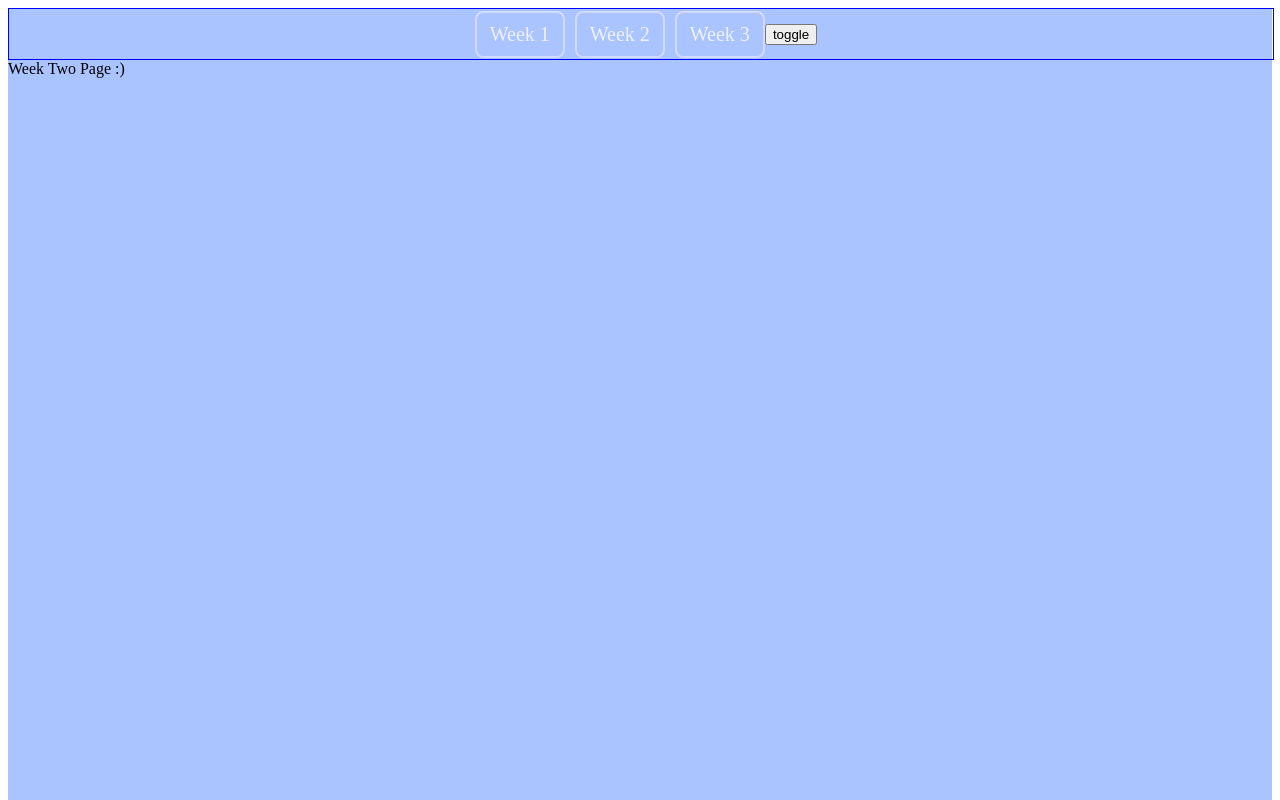
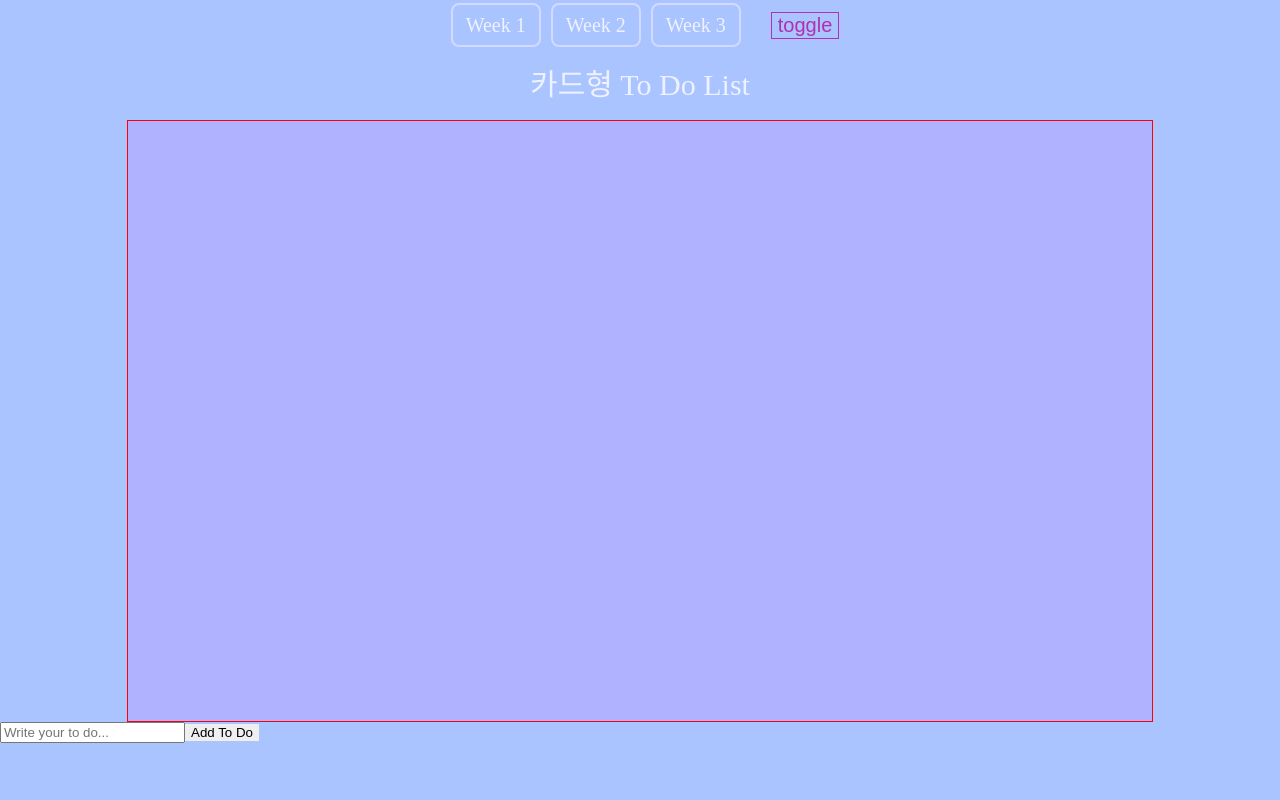
Before and after one commit to PastelBlue4/react_study, a React (Create React App) app: page /weektwo in a window 1280 px wide. Shown: the top 800 px of the page. Built offline with nearby package versions, Linux system fonts and the light colour scheme.

Commit message:
[feat] card view todolist done :)

```diff
--- a/package.json
+++ b/package.json
@@ -11,6 +11,7 @@
     "react-router-dom": "^6.4.2",
     "react-scripts": "5.0.1",
     "styled-components": "^5.3.6",
+    "styled-reset": "^4.4.2",
     "web-vitals": "^2.1.4"
   },
   "scripts": {
--- a/src/App.js
+++ b/src/App.js
@@ -19,7 +19,7 @@ const ButtonContainer = styled.div`
   display: flex;
   justify-content: center;
   align-items: center;
-  border: 1px solid blue;
+  margin-bottom: 20px;
 `;
 
 const LinkButton = styled(Link)`
@@ -34,6 +34,14 @@ const LinkButton = styled(Link)`
   margin-bottom: 10px;
 `;
 
+const DarkModeButton = styled.button`
+  margin-left: 30px;
+  font-size: 20px;
+  color: ${(props) => props.theme.toggleModeTextColor};
+  border: ${(props) => props.theme.toggleModeTextColor}, 1px solid;
+  background-color: ${(props) => props.theme.bgColor};
+`;
+
 function App() {
   const [isDarkMode, setIsDarkMode] = useState(false);
 
@@ -44,7 +52,9 @@ function App() {
           <LinkButton to="/">Week 1</LinkButton>
           <LinkButton to="weektwo">Week 2</LinkButton>
           <LinkButton to="weekthree">Week 3</LinkButton>
-          <button onClick={() => setIsDarkMode((prev) => !prev)}>toggle</button>
+          <DarkModeButton onClick={() => setIsDarkMode((prev) => !prev)}>
+            toggle
+          </DarkModeButton>
         </ButtonContainer>
 
         <Routes>
--- a/src/index.js
+++ b/src/index.js
@@ -6,18 +6,24 @@ import { createGlobalStyle } from "styled-components";
 
 const GlobalStyle = createGlobalStyle`
 @import url('https://fonts.googleapis.com/css2?family=Source+Sans+Pro:wght@300;400&display=swap');
+/* http://meyerweb.com/eric/tools/css/reset/
+   v2.0 | 20110126
+   License: none (public domain)
+*/
+
+
 html, body, div, span, applet, object, iframe,
 h1, h2, h3, h4, h5, h6, p, blockquote, pre,
 a, abbr, acronym, address, big, cite, code,
 del, dfn, em, img, ins, kbd, q, s, samp,
 small, strike, strong, sub, sup, tt, var,
 b, u, i, center,
-dl, dt, dd, menu, ol, ul, li,
+dl, dt, dd, ol, ul, li,
 fieldset, form, label, legend,
 table, caption, tbody, tfoot, thead, tr, th, td,
 article, aside, canvas, details, embed,
 figure, figcaption, footer, header, hgroup,
-main, menu, nav, output, ruby, section, summary,
+menu, nav, output, ruby, section, summary,
 time, mark, audio, video {
 	margin: 0;
 	padding: 0;
@@ -28,18 +34,13 @@ time, mark, audio, video {
 }
 /* HTML5 display-role reset for older browsers */
 article, aside, details, figcaption, figure,
-footer, header, hgroup, main, menu, nav, section {
+footer, header, hgroup, menu, nav, section {
 	display: block;
-}
-/* HTML5 hidden-attribute fix for newer browsers */
-*[hidden] {
-    display: none;
 }
 body {
 	line-height: 1;
-
 }
-menu, ol, ul {
+ol, ul {
 	list-style: none;
 }
 blockquote, q {
@@ -54,19 +55,20 @@ table {
 	border-collapse: collapse;
 	border-spacing: 0;
 }
-* {
-  box-sizing: border-box;
+a {
+  text-decoration:none;
 }
 
-a {
-  text-decoration:none;
+button {
+  outline: 0;
+  border: 0;
 }
 `;
 
 const root = ReactDOM.createRoot(document.getElementById("root"));
 root.render(
   <BrowserRouter>
-    <createGlobalStyle />
+    <GlobalStyle />
     <App />
   </BrowserRouter>
 );
--- a/src/theme.js
+++ b/src/theme.js
@@ -1,13 +1,15 @@
 export const defaultTheme = {
   textColor: "#EEF1FF",
   bgColor: "#AAC4FF",
-  pontColor1: "#D2DAFF",
-  pontColor2: "#B1B2FF",
+  pointColor1: "#D2DAFF",
+  pointColor2: "#B1B2FF",
+  toggleModeTextColor: "#B030B0",
 };
 
 export const darkTheme = {
   textColor: "#B030B0",
   bgColor: "#202040",
-  pontColor1: "#202060",
-  pontColor2: "#602080",
+  pointColor1: "#202060",
+  pointColor2: "#602080",
+  toggleModeTextColor: "#EEF1FF",
 };
--- a/src/week1/components/Clock.js
+++ b/src/week1/components/Clock.js
@@ -9,20 +9,21 @@ function Clock() {
   `;
 
   const ClockGroup = styled.div`
-    border: solid 1px black;
-    width: 30%;
+    width: 100%;
     height: 30%;
+    display: flex;
+    justify-content: center;
   `;
 
+  const GropContainer = styled.div``;
+
   const Title = styled.h1`
-    font-weight: 500;
+    font-weight: 600;
     margin-top: 20px;
-    margin-left: 15px;
-    font-size: 30px;
+    font-size: 35px;
   `;
   const Time = styled.h2`
     font-size: 20px;
-    margin-left: 15px;
     margin-top: 10px;
   `;
 
@@ -38,8 +39,10 @@ function Clock() {
     <>
       <ClockContainer>
         <ClockGroup>
-          <Title>React clock</Title>
-          <Time>현재 시간: {time}</Time>
+          <GropContainer>
+            <Title>React clock</Title>
+            <Time>현재 시간: {time}</Time>
+          </GropContainer>
         </ClockGroup>
       </ClockContainer>
     </>
--- a/src/week1/components/CommentList.js
+++ b/src/week1/components/CommentList.js
@@ -1,4 +1,3 @@
-import styled from "styled-components";
 import Comment from "./Comment";
 
 const comments = [
@@ -8,7 +7,6 @@ const comments = [
 ];
 
 function CommentList() {
-  const List = styled.div``;
   return (
     <div>
       {comments.map((comments) => {
--- a/src/week1/page/WeekOne.js
+++ b/src/week1/page/WeekOne.js
@@ -8,7 +8,6 @@ function WeekOne() {
     display: flex;
     justify-content: center;
     flex-direction: column;
-    border: solid red 1px;
     color: ${(props) => props.theme.textColor};
   `;
 
--- /dev/null
+++ b/src/week2/components/Card.js
@@ -0,0 +1,47 @@
+import styled from "styled-components";
+import IDK from "/Users/romuru/Desktop/project/react-study/src/week2/image/IDK.png";
+
+function Card(props) {
+  const CardContainer = styled.div`
+    width: 22rem;
+    height: 200px;
+    margin: 10px;
+    background-color: ${(props) => props.theme.pointColor1};
+  `;
+  const ImgContainer = styled.div`
+    width: auto;
+    height: auto;
+    display: flex;
+    justify-content: center;
+  `;
+
+  const Image = styled.img`
+    width: 220px;
+    height: 160px;
+    margin-top: -10px;
+  `;
+
+  const TextContainer = styled.div`
+    display: flex;
+    justify-content: center;
+    width: auto;
+    height: auto;
+  `;
+  const Text = styled.span`
+    font-size: 30px;
+    color: ${(props) => props.theme.textColor};
+  `;
+
+  return (
+    <CardContainer>
+      <ImgContainer>
+        <Image src={IDK} />
+      </ImgContainer>
+      <TextContainer>
+        <Text>{props.item}</Text>
+      </TextContainer>
+    </CardContainer>
+  );
+}
+
+export default Card;
--- /dev/null
+++ b/src/week2/components/TodoList.js
@@ -0,0 +1,67 @@
+import { useState } from "react";
+import styled from "styled-components";
+import Card from "./Card";
+
+const Title = styled.h1`
+  display: flex;
+  justify-content: center;
+  width: 100%;
+  font-size: 30px;
+  font-weight: 500;
+  color: ${(props) => props.theme.textColor};
+  margin-bottom: 20px;
+`;
+const OutPutContainer = styled.div`
+  width: 100%;
+  display: flex;
+  justify-content: center;
+`;
+
+const ToDoListContainer = styled.div`
+  width: 80%;
+  height: 600px;
+  display: grid;
+  grid-template-columns: 1fr 1fr 1fr;
+  grid-template-rows: 1fr 1fr;
+  row-gap: 5px;
+  column-gap: 3px;
+  border: red 1px solid;
+  background-color: ${(props) => props.theme.pointColor2};
+`;
+
+function ToDoList() {
+  const [toDo, setToDo] = useState("");
+  const [toDos, setToDos] = useState([]);
+  const onChange = (event) => setToDo(event.target.value);
+  const onSubmit = (event) => {
+    event.preventDefault();
+    if (toDo === "") {
+      return;
+    }
+    setToDos((currentArray) => [...currentArray, toDo]);
+    setToDo("");
+  };
+  return (
+    <>
+      <Title>카드형 To Do List</Title>
+      <OutPutContainer>
+        <ToDoListContainer>
+          {toDos.map((item, index) => (
+            <Card key={index} item={item} />
+          ))}
+        </ToDoListContainer>
+      </OutPutContainer>
+
+      <form onSubmit={onSubmit}>
+        <input
+          onChange={onChange}
+          value={toDo}
+          type="text"
+          placeholder="Write your to do..."
+        />
+        <button>Add To Do</button>
+      </form>
+    </>
+  );
+}
+export default ToDoList;
--- a/src/week2/page/WeekTwo.js
+++ b/src/week2/page/WeekTwo.js
@@ -1,7 +1,9 @@
+import ToDoList from "../components/TodoList";
+
 function WeekTwo() {
   return (
     <>
-      <div>Week Two Page :)</div>
+      <ToDoList />
     </>
   );
 }
--- a/src/week3/page/WeekThree.js
+++ b/src/week3/page/WeekThree.js
@@ -1,7 +1,16 @@
+import styled from "styled-components";
+
 function WeekThree() {
+  const Title = styled.div`
+    display: flex;
+    justify-content: center;
+    width: 100%;
+    font-size: 30px;
+    color: ${(props) => props.theme.textColor};
+  `;
   return (
     <>
-      <div>Week Three Page :)</div>
+      <Title>Week Three Page :)</Title>
     </>
   );
 }
```
Also changed, not shown: src/week2/image/IDK.png (added), 1 other file (tests, documents, lock files or other folders). Lines whose indentation alone changed are shown as unchanged.
